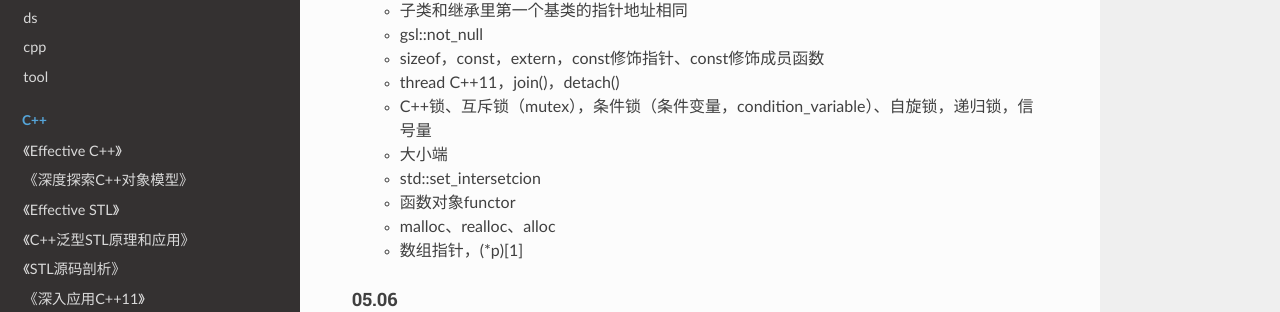
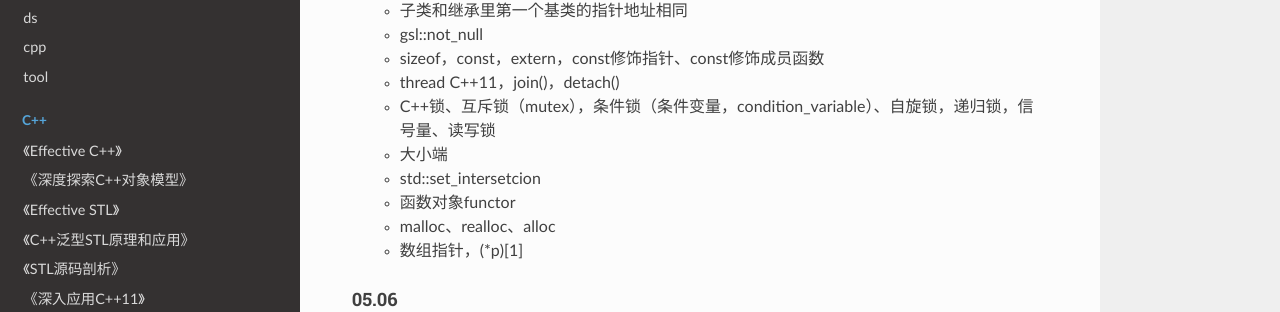
Before and after one commit to wolflion/booknotes, an MkDocs documentation site: the page built from docs/96output/01杂散笔记byTopic/C++零散记的知识点.md, in a window 1280 px wide and 900 px high, scrolled down 2289 px. Shown: the part 161-473 px from the top of the window. Built offline with MkDocs 1.6.1, drawn with Linux system fonts in a browser that asks for light colours; nearby versions of some CDN libraries.

Commit message:
Update C++零散记的知识点.md

```diff
--- a/docs/96output/01杂散笔记byTopic/C++零散记的知识点.md
+++ b/docs/96output/01杂散笔记byTopic/C++零散记的知识点.md
@@ -108,7 +108,7 @@
   + gsl::not_null
   + sizeof，const，extern，const修饰指针、const修饰成员函数
   + thread C++11，join()，detach()
-  + C++锁、互斥锁（mutex），条件锁（条件变量，condition_variable）、自旋锁，递归锁，信号量
+  + C++锁、互斥锁（mutex），条件锁（条件变量，condition_variable）、自旋锁，递归锁，信号量、读写锁
   + 大小端
   + std::set_intersetcion
   + 函数对象functor
```
